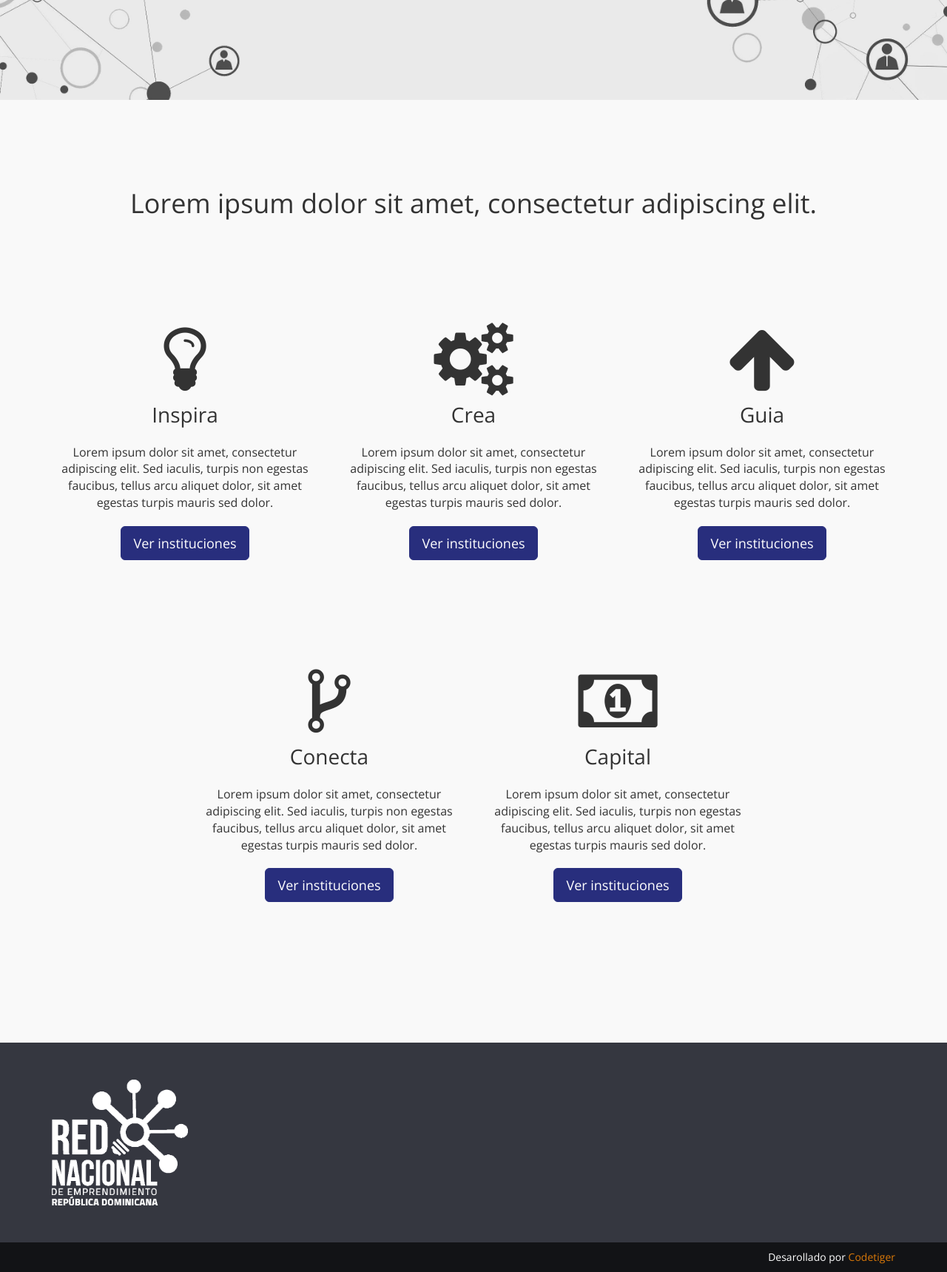
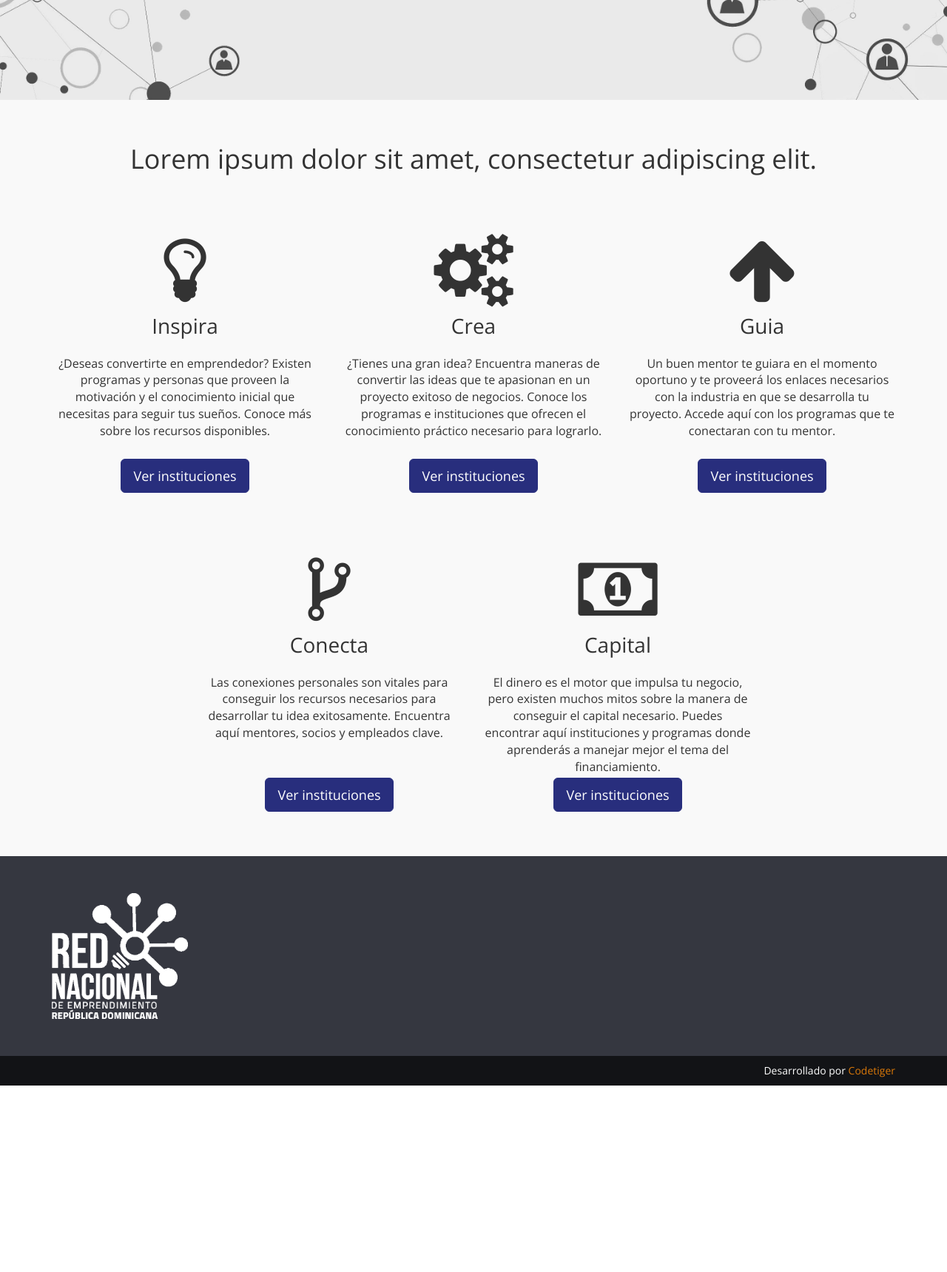
Before and after one commit to xpostudio4/red-de-emprendimiento, a Django app: page / in a window 1280 px wide. Shown: the part 665-2384 px from the top of the page at 74% size. After the commit the page ends 2132 px from the top, so only its background shows below. Run offline with Django 3.2, Linux system fonts and the light colour scheme; parts of the project's set-up code (start-up, migrations or seed data) failed here and were passed over; some libraries are stand-ins or nearby versions.

Commit message:
rewrote category section

```diff
--- a/app/static/css/style.css
+++ b/app/static/css/style.css
@@ -171,16 +171,14 @@ body {
 *******************************/
 
 .categories {
-	padding: 50px;
 	background-color: #f9f9f9;
 	color: #333;
 	font-size: 16px;
-	padding: 70px 0px;
 }
 
 .categories h1 {
 	margin: 50px 0px;
-	margin-bottom: 120px;
+	margin: 60px 0px;
 }
 
 .categories i {
@@ -189,7 +187,7 @@ body {
 }
 
 .category {
-	margin-bottom: 120px;
+	margin-bottom: 60px;
 	visibility: hidden;
 }
 
@@ -199,6 +197,7 @@ body {
 
 .category-content {
 	margin: 20px 0px;
+	height: 120px;
 }
 
 /*******************************
--- a/app/templates/base.html
+++ b/app/templates/base.html
@@ -134,7 +134,7 @@
 	  <div class="container">
 	    <div class="row">
 	      <div class="col-sm-12">
-	        <p class="pull-right">Desarollado por <a href="http://codetiger.co">Codetiger</a></p>
+	        <p class="pull-right">Desarrollado por <a href="http://codetiger.co">Codetiger</a></p>
 	      </div>
 	    </div>
 	  </div>
--- a/app/templates/site/index.html
+++ b/app/templates/site/index.html
@@ -50,19 +50,19 @@
       <div class="col-sm-4 category category-right">
         <i class="fa fa-lightbulb-o"></i>
         <p class="category-title">Inspira</p>
-        <p class="category-content">Lorem ipsum dolor sit amet, consectetur adipiscing elit. Sed iaculis, turpis non egestas faucibus, tellus arcu aliquet dolor, sit amet egestas turpis mauris sed dolor.</p>
+        <p class="category-content">&iquest;Deseas convertirte en emprendedor? Existen programas y personas que proveen la motivación y el conocimiento inicial que necesitas para seguir tus sueños. Conoce más sobre los recursos disponibles.</p>
         <a href="/inspira" class="btn btn-success btn-lg">Ver instituciones</a>
       </div><!-- /col-sm-03 -->
       <div class="col-sm-4 category category-up">
         <i class="fa fa-cogs"></i>
         <p class="category-title">Crea</p>
-        <p class="category-content">Lorem ipsum dolor sit amet, consectetur adipiscing elit. Sed iaculis, turpis non egestas faucibus, tellus arcu aliquet dolor, sit amet egestas turpis mauris sed dolor.</p>
+        <p class="category-content">&iquest;Tienes una gran idea? Encuentra maneras de convertir las ideas que te apasionan en un proyecto exitoso de negocios. Conoce los programas e instituciones que ofrecen el conocimiento práctico necesario para lograrlo.</p>
         <a href="" class="btn btn-success btn-lg">Ver instituciones</a>
       </div><!-- /col-sm-03 -->
       <div class="col-sm-4 category category-left">
         <i class="fa fa-arrow-up"></i>
         <p class="category-title">Guia</p>
-        <p class="category-content">Lorem ipsum dolor sit amet, consectetur adipiscing elit. Sed iaculis, turpis non egestas faucibus, tellus arcu aliquet dolor, sit amet egestas turpis mauris sed dolor.</p>
+        <p class="category-content">Un buen mentor te guiara en el momento oportuno y te proveerá los enlaces necesarios con la industria en que se desarrolla tu proyecto. Accede aquí con los programas que te conectaran con tu mentor.</p>
         <a href="" class="btn btn-success btn-lg">Ver instituciones</a>
       </div><!-- /col-sm-03 -->
 
@@ -71,13 +71,13 @@
       <div class="col-sm-4 col-sm-offset-2 category category-up ">
         <i class="fa fa-code-fork"></i>
         <p class="category-title">Conecta</p>
-        <p class="category-content">Lorem ipsum dolor sit amet, consectetur adipiscing elit. Sed iaculis, turpis non egestas faucibus, tellus arcu aliquet dolor, sit amet egestas turpis mauris sed dolor.</p>
+        <p class="category-content">Las conexiones personales son vitales para conseguir los recursos necesarios para desarrollar tu idea exitosamente. Encuentra aquí mentores, socios y empleados clave.</p>
         <a href="" class="btn btn-success btn-lg">Ver instituciones</a>
       </div><!-- /col-sm-03 -->
       <div class="col-sm-4 category category-up">
         <i class="fa fa-money"></i>
         <p class="category-title">Capital</p>
-        <p class="category-content">Lorem ipsum dolor sit amet, consectetur adipiscing elit. Sed iaculis, turpis non egestas faucibus, tellus arcu aliquet dolor, sit amet egestas turpis mauris sed dolor.</p>
+        <p class="category-content">El dinero es el motor que impulsa tu negocio, pero existen muchos mitos sobre la manera de conseguir el capital necesario. Puedes encontrar aquí instituciones y programas donde aprenderás a manejar mejor el tema del financiamiento.</p>
         <a href="" class="btn btn-success btn-lg">Ver instituciones</a>
       </div><!-- /col-sm-03 -->
     </div>
```
